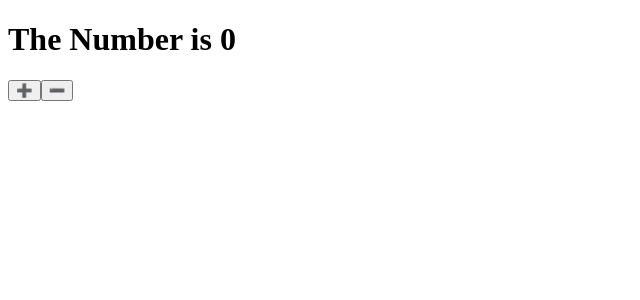
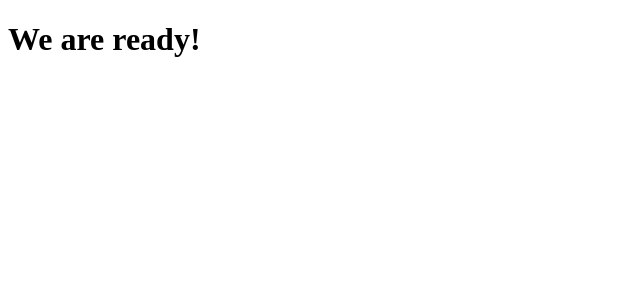
Before and after one commit to DasolPark/Nico_ReactJS_MovieApp_2019, a React (Create React App) app: page / in a window 1280 px wide. Shown: the top 300 px of the page, without its empty margins (0-640 px from the left). Built offline with nearby package versions, Linux system fonts and the light colour scheme.

Commit message:
3-3. Planning the Movie Component

```diff
--- a/src/App.js
+++ b/src/App.js
@@ -1,47 +1,18 @@
 import React from 'react';
 
 class App extends React.Component {
-  constructor(props) {
-    super(props);
-    console.log('constructor');
-  }
-  state = { number: 0 };
-
-  add = () => {
-    this.setState(current => ({ number: current.number + 1 }));
-  };
-
-  sub = () => {
-    this.setState(current => ({ number: current.number - 1 }));
-  };
+  state = { isLoading: true, movies: [] };
 
   componentDidMount() {
-    console.log('componentDidMount');
-  }
-
-  componentDidUpdate() {
-    console.log('componentDidUpdate');
-  }
-
-  componentWillUnmount() {
-    console.log('componentWillUnmount');
+    setTimeout(() => this.setState({ isLoading: false, book: true }), 3000);
   }
 
   render() {
-    console.log('render');
+    console.log(this.state);
+    const { isLoading } = this.state;
     return (
       <div>
-        <h1>The Number is {this.state.number}</h1>
-        <button onClick={this.add}>
-          <span role="img" aria-label="plus">
-            ➕
-          </span>
-        </button>
-        <button onClick={this.sub}>
-          <span role="img" aria-label="minus">
-            ➖
-          </span>
-        </button>
+        <h1>{isLoading ? 'Loading...' : 'We are ready!'}</h1>
       </div>
     );
   }
```
